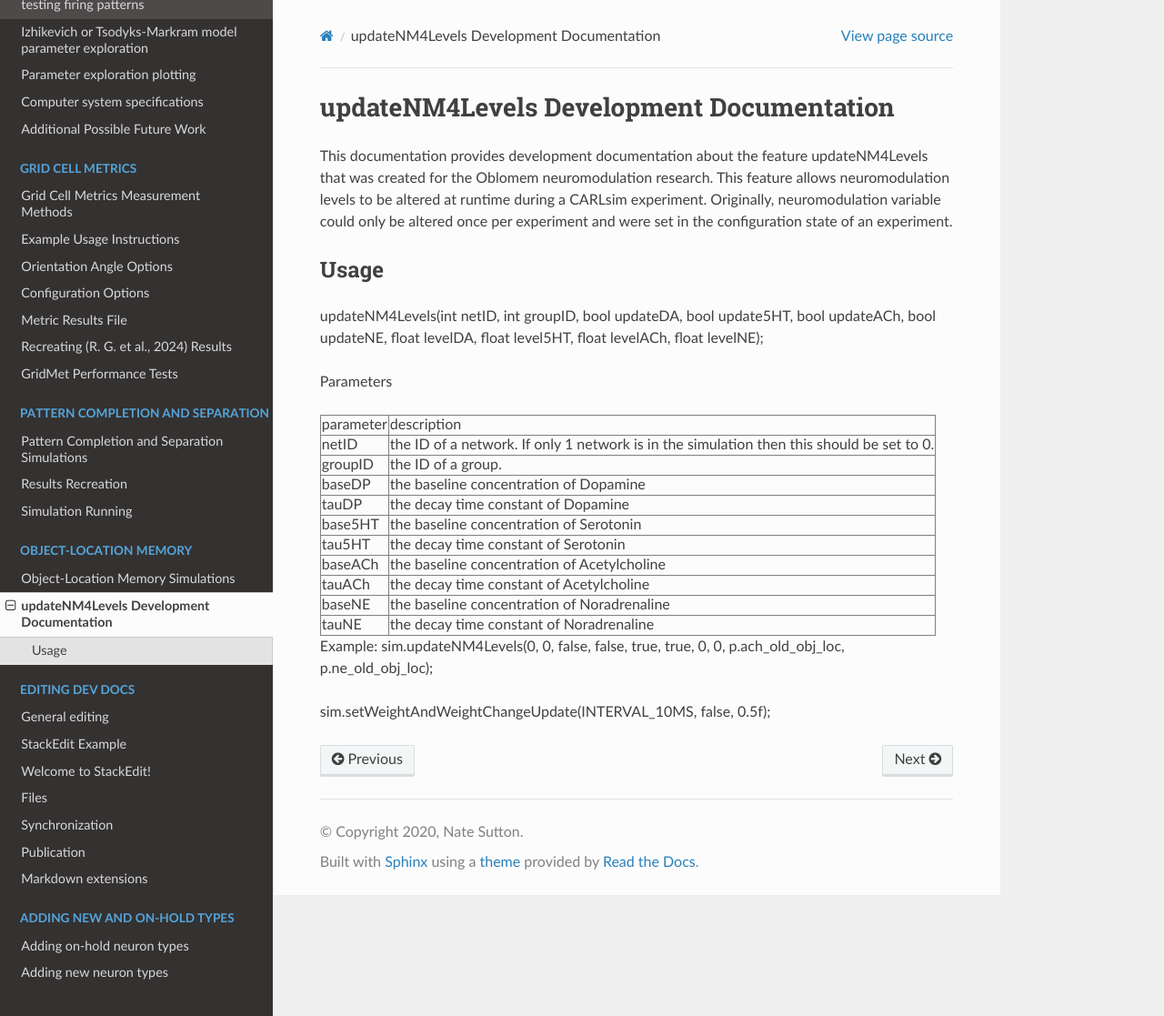
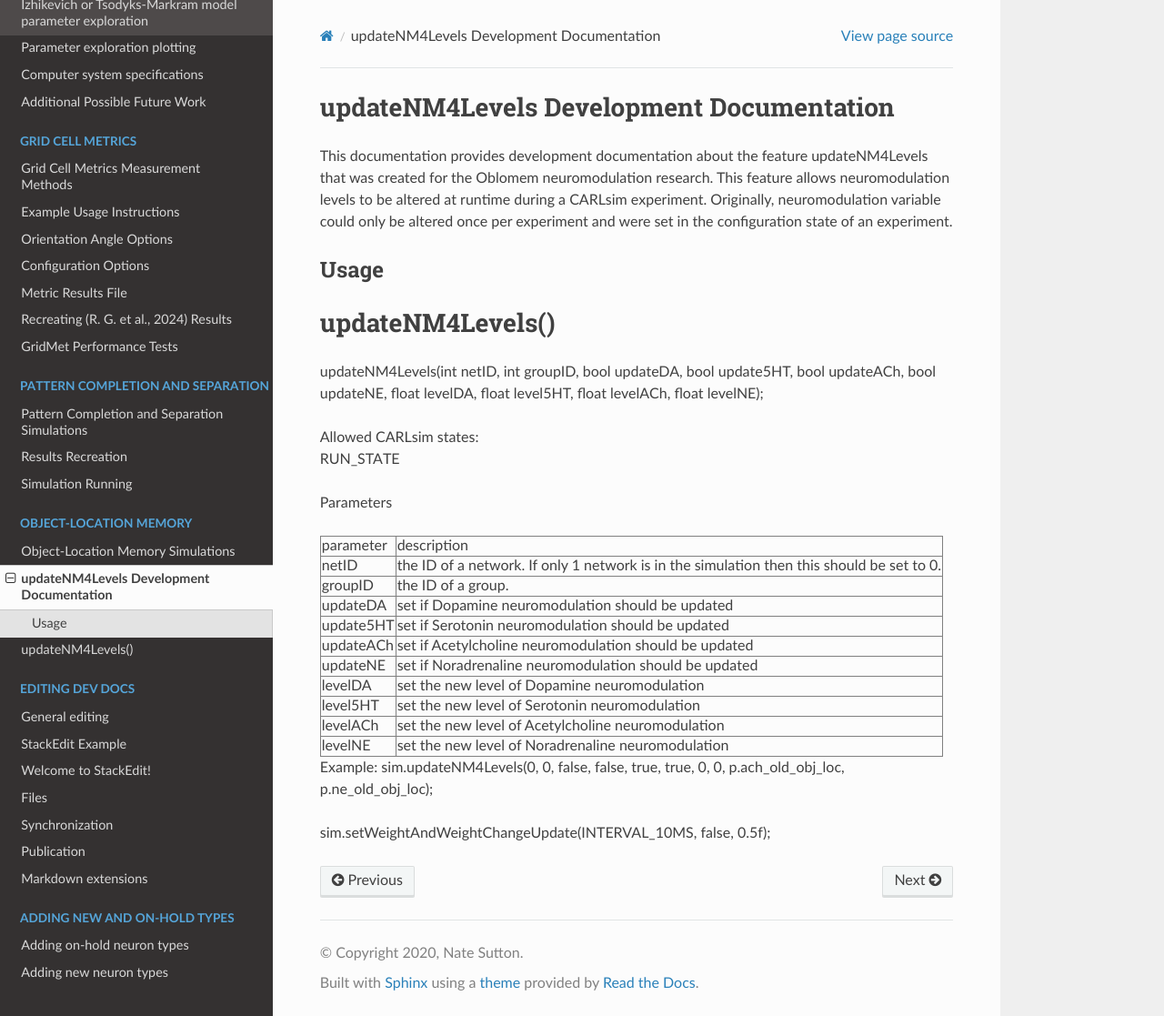
Before and after one commit to Hippocampome-Org/hco_dev_docs, a Sphinx documentation site: the page built from docs/oblomem/updateNM4levels.md, in a window 1280 px wide and 1117 px high. Shown: the whole window at 91% size. Built offline with Sphinx 7.4.7 and the Read the Docs theme 3.1.0, drawn with Linux system fonts in a browser that asks for light colours; some of the changed text lies outside the part shown.

Commit message:
added updateNM4Levels doc

```diff
--- a/docs/oblomem/updateNM4levels.md
+++ b/docs/oblomem/updateNM4levels.md
@@ -8,21 +8,25 @@ variable could only be altered once per experiment and were set in the configura
 an experiment.
 
 ## Usage
+# updateNM4Levels()
 updateNM4Levels(int netID, int groupID, bool updateDA, bool update5HT, bool updateACh, bool updateNE, float levelDA, float level5HT, float levelACh, float levelNE);
+
+Allowed CARLsim states:
+<br>RUN_STATE
 
 Parameters
 <table border=1>
 <tr><td>parameter</td><td>description</td></tr>
 <tr><td>netID</td><td>the ID of a network. If only 1 network is in the simulation then this should be set to 0.</td></tr>
 <tr><td>groupID</td><td>the ID of a group.</td></tr>
-<tr><td>baseDP</td><td>the baseline concentration of Dopamine</td></tr>
-<tr><td>tauDP</td><td>the decay time constant of Dopamine</td></tr>
-<tr><td>base5HT</td><td>the baseline concentration of Serotonin</td></tr>
-<tr><td>tau5HT</td><td>the decay time constant of Serotonin</td></tr>
-<tr><td>baseACh</td><td>the baseline concentration of Acetylcholine</td></tr>
-<tr><td>tauACh</td><td>the decay time constant of Acetylcholine</td></tr>
-<tr><td>baseNE</td><td>the baseline concentration of Noradrenaline</td></tr>
-<tr><td>tauNE</td><td>the decay time constant of Noradrenaline</td></tr>
+<tr><td>updateDA</td><td>set if Dopamine neuromodulation should be updated</td></tr>
+<tr><td>update5HT</td><td>set if Serotonin neuromodulation should be updated</td></tr>
+<tr><td>updateACh</td><td>set if Acetylcholine neuromodulation should be updated</td></tr>
+<tr><td>updateNE</td><td>set if Noradrenaline neuromodulation should be updated</td></tr>
+<tr><td>levelDA</td><td>set the new level of Dopamine neuromodulation</td></tr>
+<tr><td>level5HT</td><td>set the new level of Serotonin neuromodulation</td></tr>
+<tr><td>levelACh</td><td>set the new level of Acetylcholine neuromodulation</td></tr>
+<tr><td>levelNE</td><td>set the new level of Noradrenaline neuromodulation</td></tr>
 </table>
 
 Example:
```
